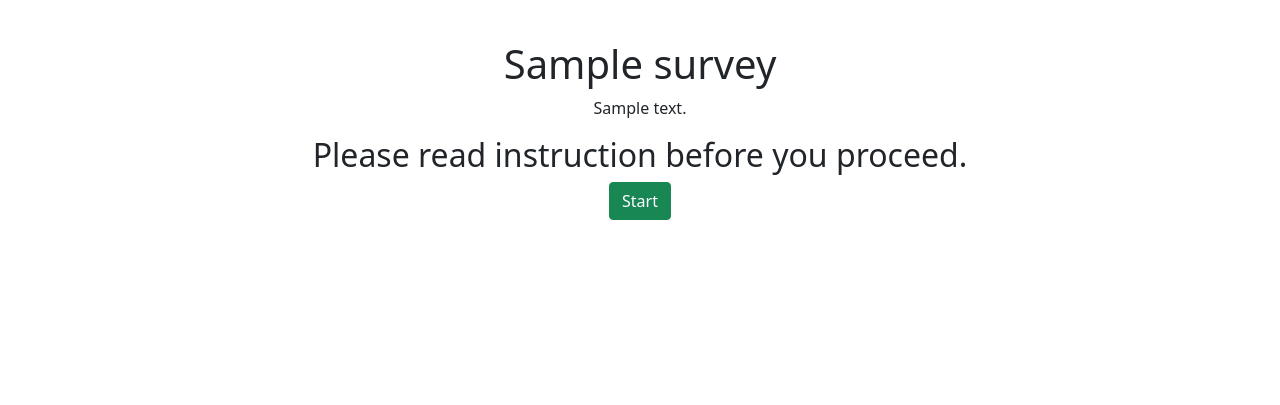
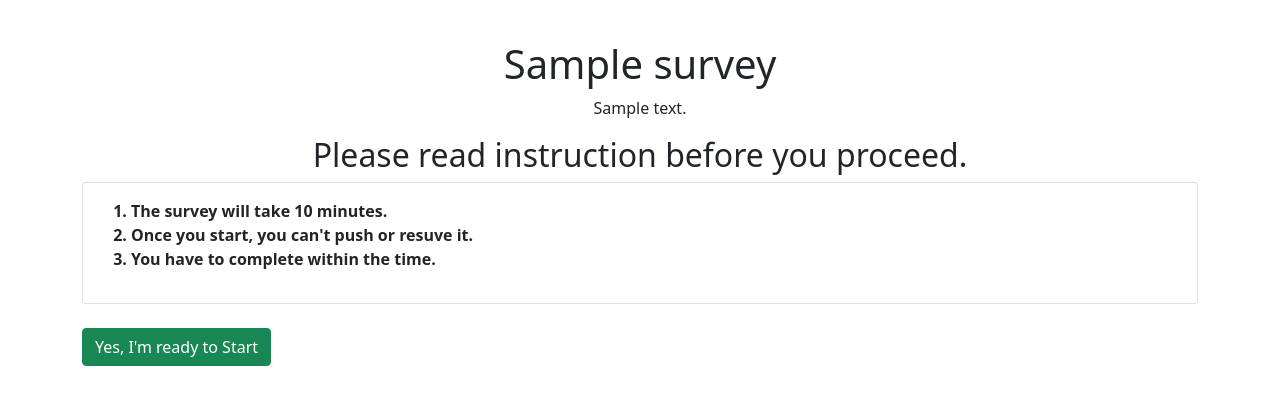
Before and after one commit to localboy/impel-survey, a Django app: page /survey/1/instructions/ in a window 1280 px wide. Shown: the part 73-478 px from the top of the page. Run offline with Django 3.2, Linux system fonts and the light colour scheme; tables that the repository leaves empty hold one stand-in row (values such as "Sample post").

Commit message:
Add some instruction text

```diff
--- a/survey/templates/survey/instruction.html
+++ b/survey/templates/survey/instruction.html
@@ -1,13 +1,22 @@
 {% extends 'survey/base.html' %}
 
-{% block title %} {{survey.name}} {% endblock title %}
+{% block title %} {{survey.title}} {% endblock title %}
 
 {% block body %}
 <div class="text-center">
     <h1> {{survey.title}} </h1>
     <p> {{survey.description|safe}} </p>
     <h2>Please read instruction before you proceed.</h2>
-    <a class="btn btn-success" href="{{survey.get_absolute_url}}">Start</a>
 </div>
+<div class="card mb-4">
+    <div class="card-body fw-bold">
+        <ol>
+            <li>The survey will take {{survey.duration}} minutes.</li>
+            <li>Once you start, you can't push or resuve it.</li>
+            <li>You have to complete within the time.</li>
+        </ol>
+    </div>
+</div>
+<a class="btn btn-success" href="{{survey.get_absolute_url}}">Yes, I'm ready to Start</a>
 
 {% endblock %}
```
